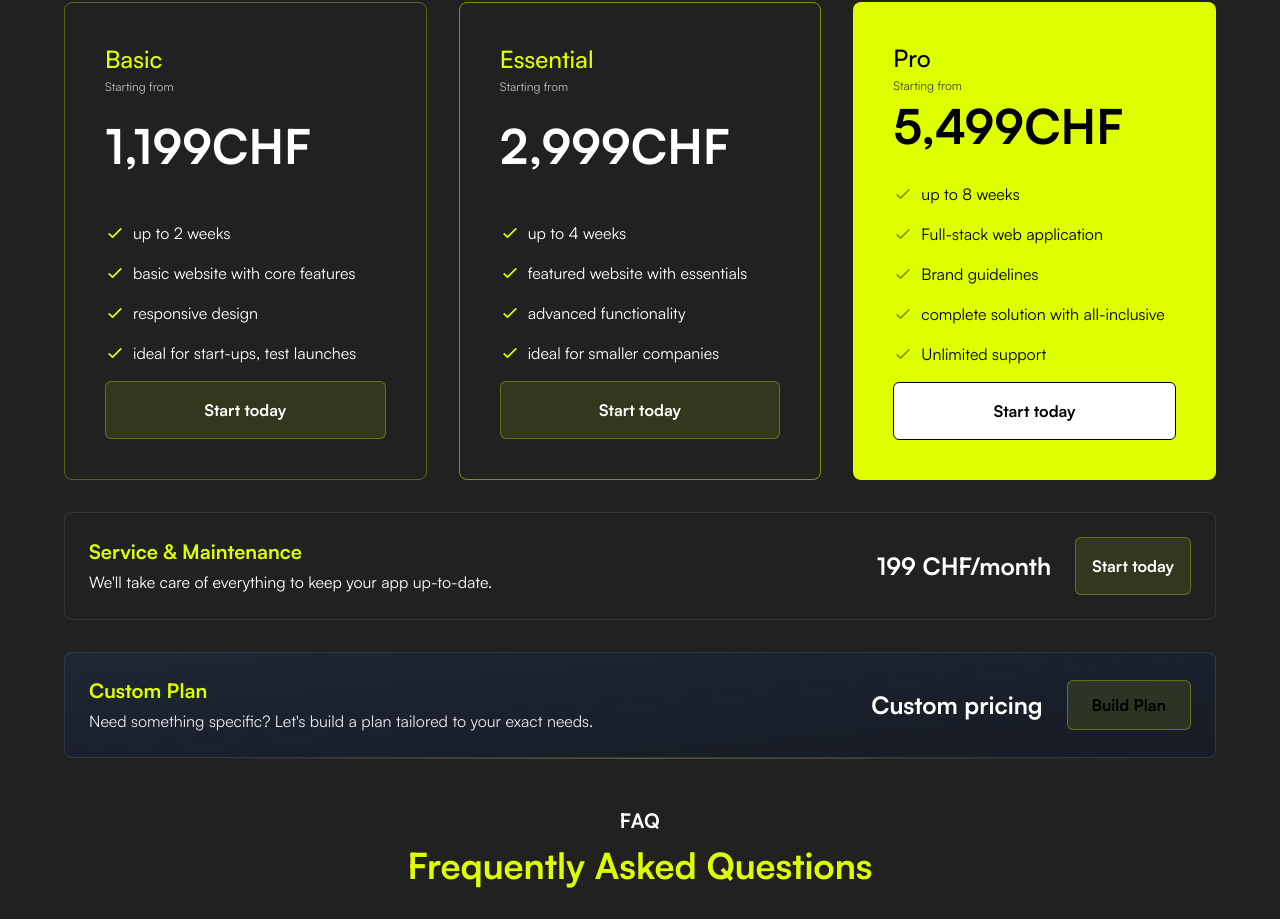
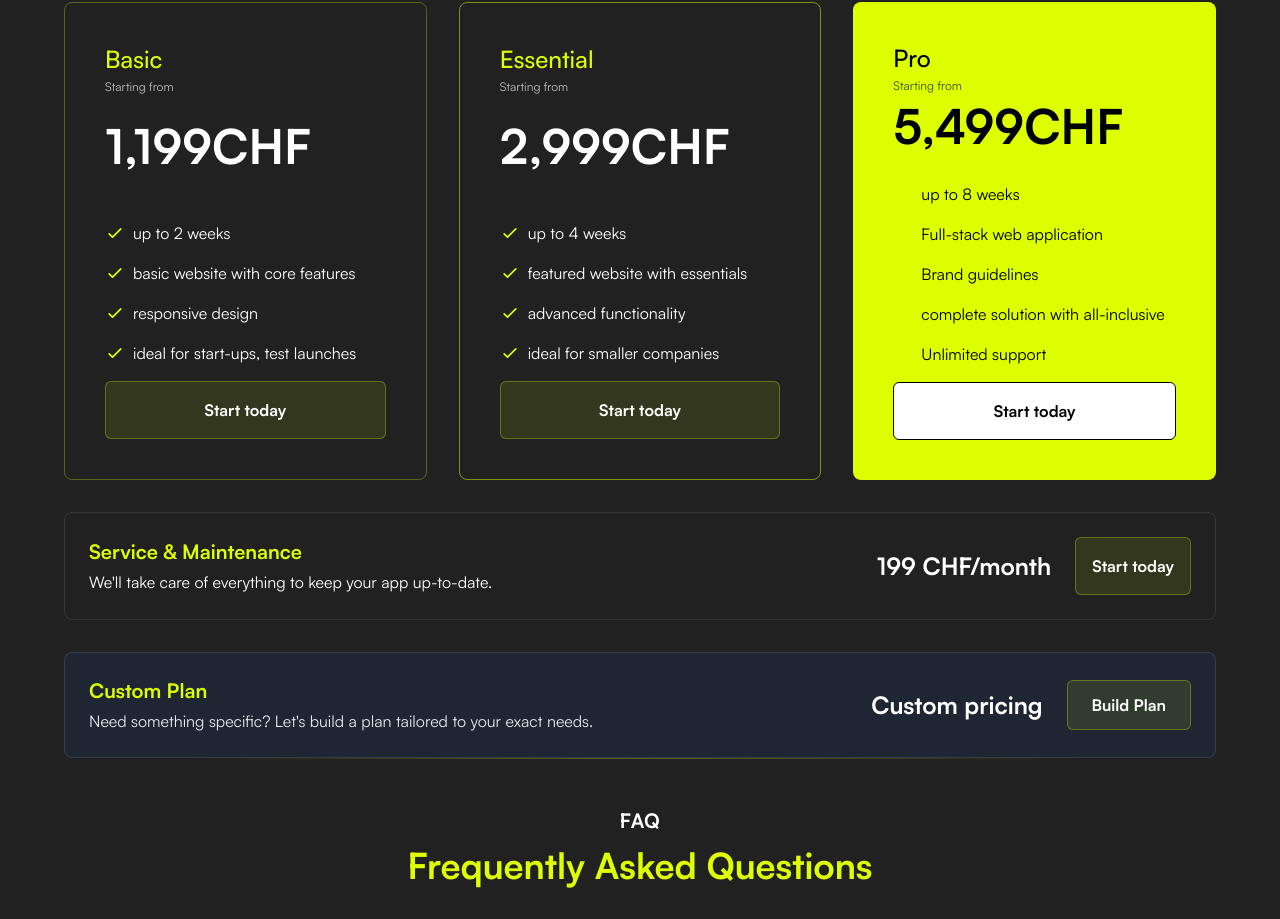
Before and after one commit to them2dt/emptea-homepage, a Next.js app: page / in a window 1280 px wide. Shown: the part 3078-3997 px from the top of the page. Built offline with nearby package versions, Linux system fonts and the light colour scheme.

Commit message:
apply dynamic accent to icons and pro package.

```diff
--- a/app/components/CustomPricing.tsx
+++ b/app/components/CustomPricing.tsx
@@ -76,7 +76,7 @@ const CustomPricing = () => {
 
   return (
     <>
-      <div className="flex flex-col md:flex-row justify-between items-start md:items-center max-w-6xl mx-auto mt-6 md:mt-8 p-4 md:p-6 border border-white/10 rounded-lg bg-gradient-to-br from-gray-800/80 to-gray-900/60 text-left gap-4 md:gap-0">
+      <div className="flex flex-col md:flex-row justify-between items-start md:items-center max-w-6xl mx-auto mt-6 md:mt-8 p-4 md:p-6 border border-white/10 rounded-lg bg-gray-800/80 text-left gap-4 md:gap-0">
         <div className="text-left">
           <h4 className="font-bold text-accent text-xl mb-1">
             Custom Plan
@@ -91,7 +91,7 @@ const CustomPricing = () => {
           </p>
           <button
             onClick={() => setIsModalOpen(true)}
-            className="inline-flex items-center justify-center w-full md:w-auto px-4 md:px-6 py-2.5 md:py-3 rounded-md border border-accent/30 bg-accent/10 text-accent-foreground font-bold text-sm md:text-base cursor-pointer text-center transition-all duration-300 ease-in-out hover:bg-accent hover:border-accent focus:outline-none focus:ring-2 focus:ring-accent focus:ring-offset-2 focus:ring-offset-obsidian"
+            className="inline-flex items-center justify-center w-full md:w-auto px-4 md:px-6 py-2.5 md:py-3 rounded-md border border-accent/30 bg-accent/10 text-white font-bold text-sm md:text-base cursor-pointer text-center transition-all duration-300 ease-in-out hover:bg-accent hover:border-accent focus:outline-none focus:ring-2 focus:ring-accent focus:ring-offset-2 focus:ring-offset-obsidian"
           >
             Build Plan
           </button>
--- a/app/components/Features.tsx
+++ b/app/components/Features.tsx
@@ -5,17 +5,17 @@ const Features = () => {
     {
       title: 'Direct communication',
       description: 'No middleman. We work closely with our clients to ensure an amazing product you\'ll be happy to pay for.',
-      icon: <Headset size={80} color="#ddff00" weight="duotone" />
+      icon: <Headset size={80} className="text-accent" weight="duotone" />
     },
     {
       title: 'Fast iteration.',
       description: 'You\'ll get your own team of engineers, so no time will be wasted with waiting.',
-      icon: <Lightning size={80} color="#ddff00" weight="duotone" />
+      icon: <Lightning size={80} className="text-accent" weight="duotone" />
     },
     {
       title: 'Locked in.',
       description: 'Your team will focus only on your project to get a tunnel vision, ensuring 100% attention for your needs.',
-      icon: <Target size={80} color="#ddff00" weight="duotone" />
+      icon: <Target size={80} className="text-accent" weight="duotone" />
     },
   ];
 
--- a/app/components/Pricing.tsx
+++ b/app/components/Pricing.tsx
@@ -11,7 +11,7 @@ const CheckmarkIcon = () => (
 
 const ProCheckmarkIcon = () => (
   <svg width="20" height="20" viewBox="0 0 24 24" fill="none" xmlns="http://www.w3.org/2000/svg">
-    <path d="M5 13l4 4L19 7" stroke="#859900" strokeWidth="2" strokeLinecap="round" strokeLinejoin="round" />
+    <path d="M5 13l4 4L19 7" stroke="currentColor" strokeWidth="2" strokeLinecap="round" strokeLinejoin="round" className="text-accent" />
   </svg>
 );
 
@@ -125,7 +125,7 @@ const Pricing = () => {
             key={plan.name}
             className={`border p-6 md:p-10 rounded-lg bg-obsidian text-left flex flex-col transition-all duration-400 ease-in-out ${
               plan.type === "pro"
-                ? "bg-accent text-white border-none"
+                ? "bg-accent text-accent-foreground border-none"
                 : plan.type === "essential"
                 ? "border-accent/50"
                 : "border-accent/30"
@@ -181,7 +181,7 @@ const Pricing = () => {
           key={currentPlans[2].name}
           className={`border p-6 md:p-10 rounded-lg bg-obsidian text-left flex flex-col transition-all duration-400 ease-in-out ${
             currentPlans[2].type === "pro"
-              ? "bg-primary-500 text-white border-none"
+              ? "bg-accent text-accent-foreground border-none"
               : currentPlans[2].type === "essential"
               ? "border-accent/50"
               : "border-accent/30"
--- a/app/components/Services.tsx
+++ b/app/components/Services.tsx
@@ -12,14 +12,12 @@ const Services = () => {
             <div className="flex justify-center items-center h-16 md:h-20 mb-3 md:mb-4 transition-all duration-300 ease-in-out group-hover:scale-105">
               <GlobeHemisphereWest
                 size={48}
-                className="md:hidden"
-                color="#ddff00"
+                className="md:hidden text-accent"
                 weight="duotone"
               />
               <GlobeHemisphereWest
                 size={56}
-                className="hidden md:block"
-                color="#ddff00"
+                className="hidden md:block text-accent"
                 weight="duotone"
               />
             </div>
@@ -31,14 +29,12 @@ const Services = () => {
             <div className="flex justify-center items-center h-16 md:h-20 mb-3 md:mb-4 transition-all duration-300 ease-in-out group-hover:scale-105">
               <DeviceMobileCamera
                 size={48}
-                className="md:hidden"
-                color="#ddff00"
+                className="md:hidden text-accent"
                 weight="duotone"
               />
               <DeviceMobileCamera
                 size={56}
-                className="hidden md:block"
-                color="#ddff00"
+                className="hidden md:block text-accent"
                 weight="duotone"
               />
             </div>
```
